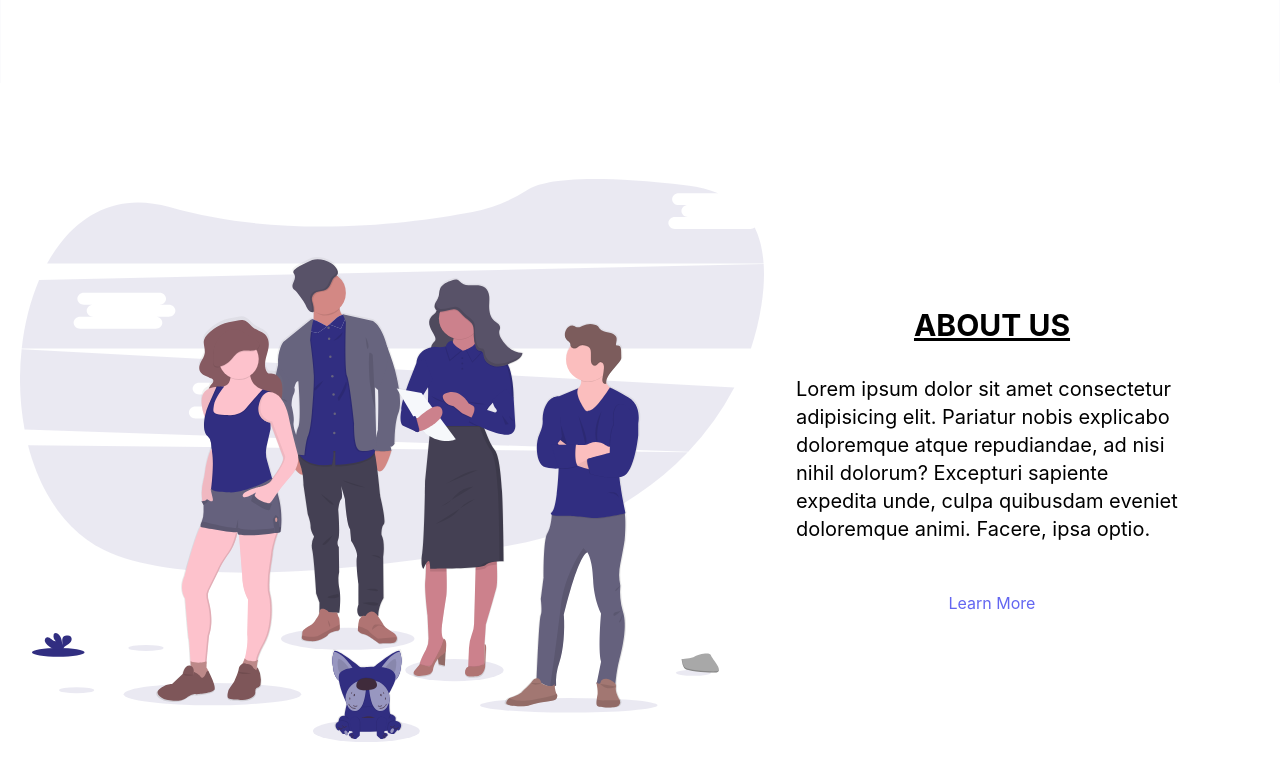
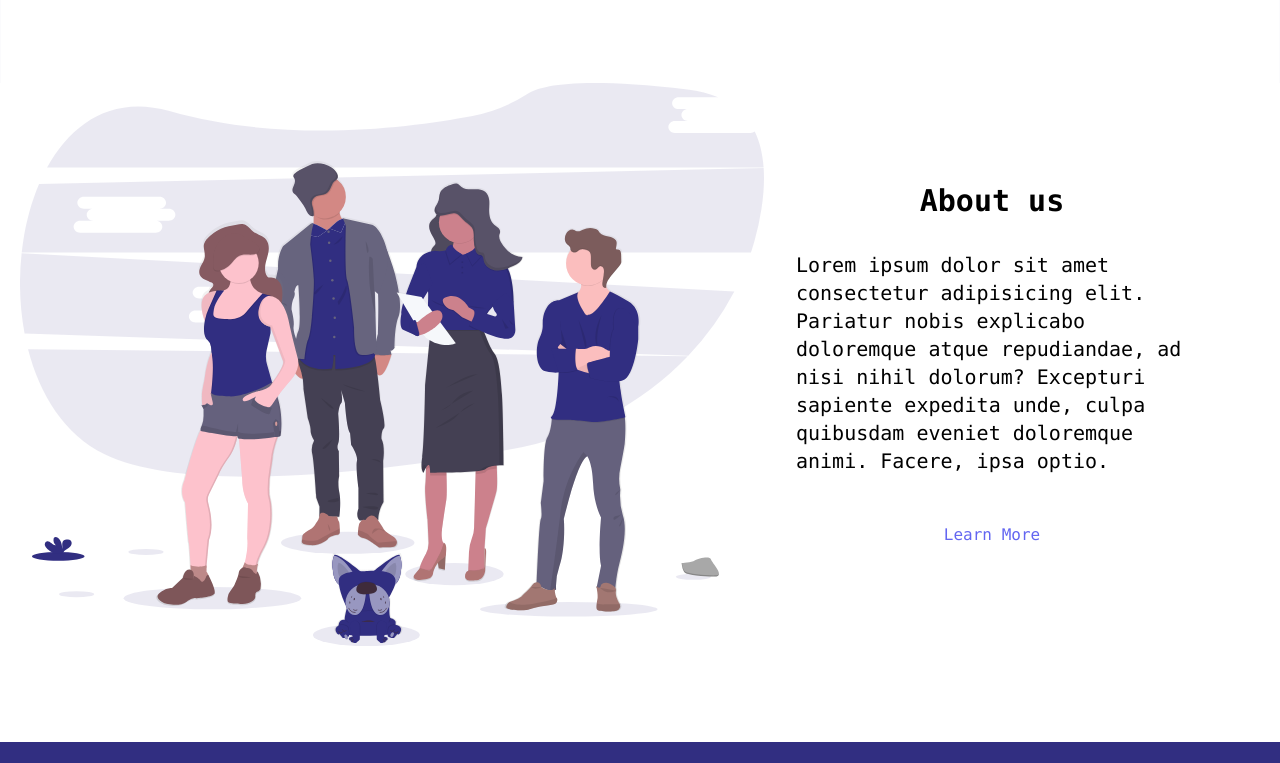
Before and after one commit to High-Tech-MITC/HIGHTECH-official, a React (Create React App) app: page / in a window 1280 px wide. Shown: the part 777-1540 px from the top of the page. Built offline with nearby package versions, Linux system fonts and the light colour scheme.

Commit message:
fix: change font and paddings

```diff
--- a/src/components/sub/About.jsx
+++ b/src/components/sub/About.jsx
@@ -11,9 +11,9 @@ const About = () => {
   `;
 
   return (
-    <div className="sub__about">
+   <div className="sub__about font-mono">
       <section className="text-gray-600 body-font">
-        <div className="container px-5 py-24 mx-auto flex flex-wrap">
+        <div className="container px-5 pb-24 mx-auto flex flex-wrap">
           <div className="flex flex-wrap w-full">
             <img
               className="invisible lg:visible lg:w-3/5 md:w-1/2 object-center md:mt-0 mt-12"
@@ -23,10 +23,8 @@ const About = () => {
             />
             <div className="text-center flex justify-center items-center lg:w-2/5 md:w-1/2 md:pr-10 md:py-6">
               <div>
-                <h1 className="text-3xl text-black underline font-bold">
-                  ABOUT US
-                </h1>
-                <p className="text-left text-xl text-black p-8">{about}</p>
+                <h1 className="text-3xl text-black font-bold">About us</h1>
+                <p className="text-left text-xl text-black p-8 ">{about}</p>
                 <Link
                   to="/about"
                   className="text-indigo-500 inline-flex items-center mt-4"
```
